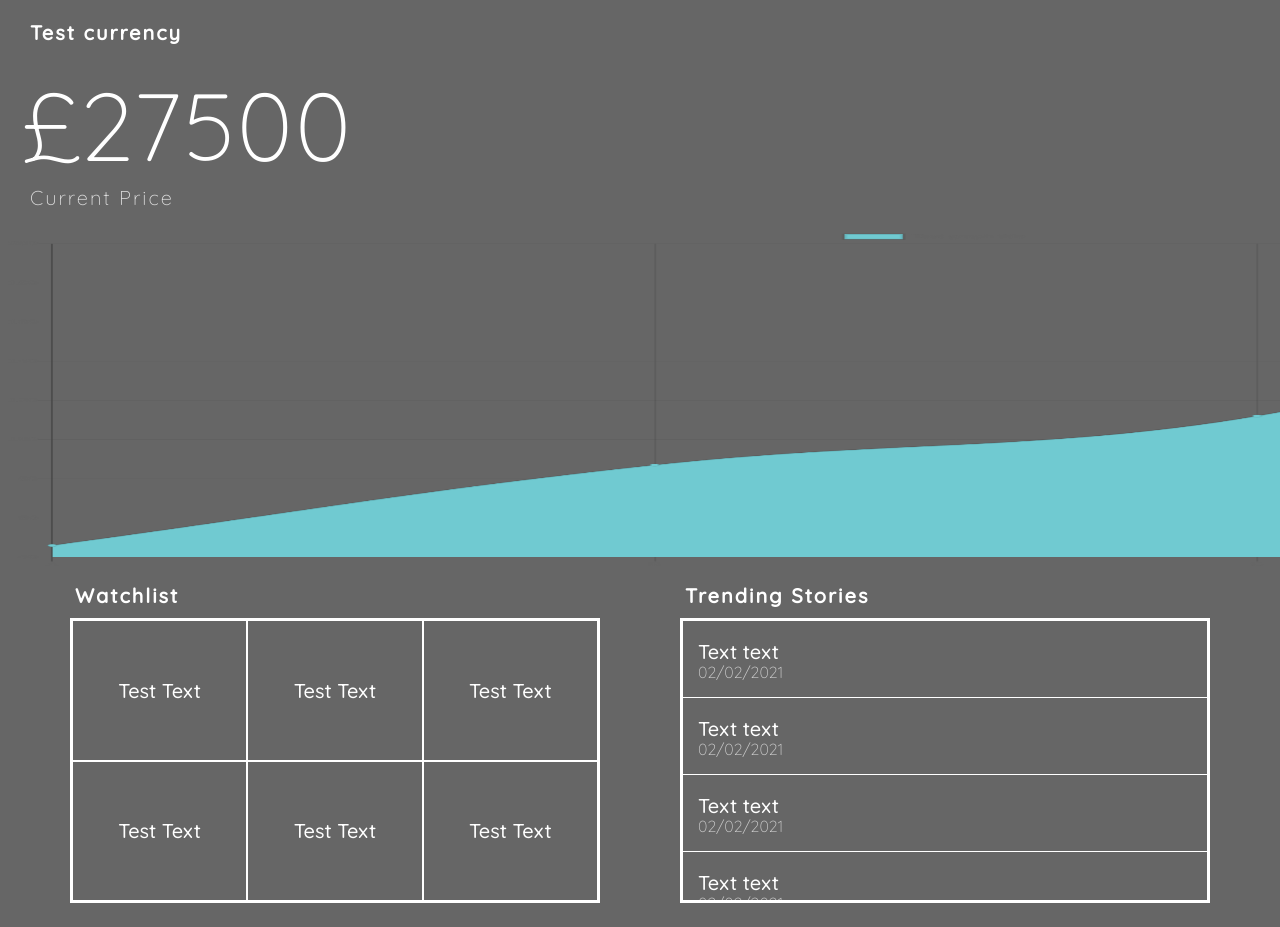
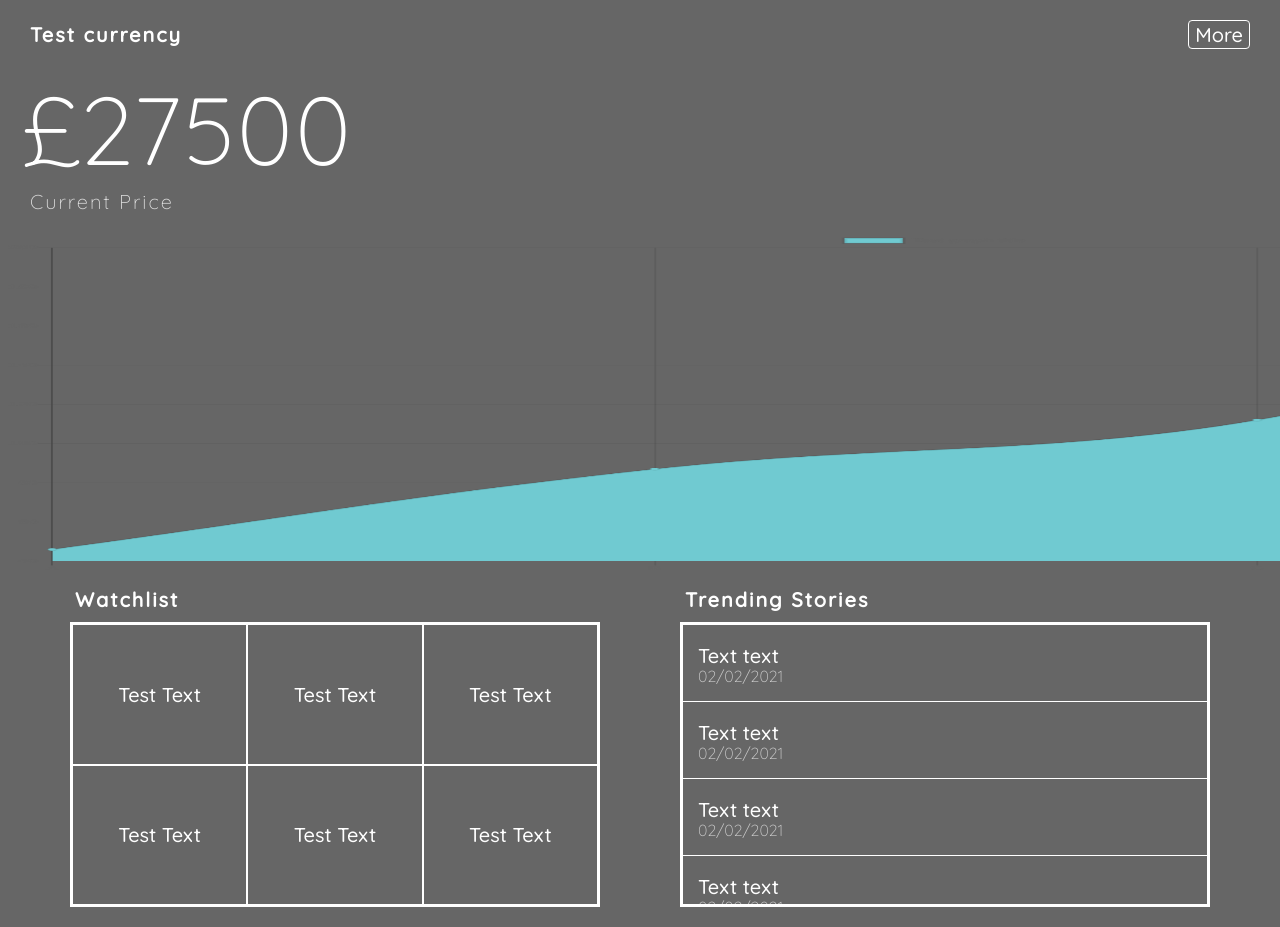
Before and after one commit to guyus15/Crypto-Predictions, a React (Create React App) app in the folder crypto-predictions-react/: page / in a window 1280 px wide. Shown: the top 927 px of the page. Built offline with nearby package versions, Linux system fonts and the light colour scheme; no server answers.

Commit message:
Add new more button

```diff
--- a/crypto-predictions-react/src/App.js
+++ b/crypto-predictions-react/src/App.js
@@ -59,7 +59,6 @@ class App extends React.Component {
       currencyName = `${this.state.currencyInfo.name} (${this.state.currencyInfo.symbol}) `;
     }
 
-
     return (
       <div className="App-container">
           <CurrentPrice name={currencyName} price={currencyPrice}></CurrentPrice>
--- a/crypto-predictions-react/src/Components/CurrentPrice.js
+++ b/crypto-predictions-react/src/Components/CurrentPrice.js
@@ -5,7 +5,10 @@ class CurrentPrice extends React.Component {
   render() {
     return (
       <div className="CurrentPrice-container">
-        <p className="CurrentPrice-name">{this.props.name}</p>
+        <div className="CurrentPrice-name-container">
+          <p className="CurrentPrice-name">{this.props.name}</p>
+          <button className="CurrentPrice-more-button">More</button>
+        </div>
         <p className="CurrentPrice-price">£{this.props.price}</p>
         <p className="CurrentPrice-text">Current Price</p>
       </div>
--- a/crypto-predictions-react/src/stylesheets/CurrentPrice-styles.css
+++ b/crypto-predictions-react/src/stylesheets/CurrentPrice-styles.css
@@ -5,12 +5,40 @@
   letter-spacing: 2px;
 }
 
+.CurrentPrice-name-container {
+  display: flex;
+  flex-direction: row;
+  align-items: center;
+  justify-content: space-between;
+  padding:0 0 20px 10px;
+  width: 100%;
+}
+
 .CurrentPrice-name {
   font-style: normal;
   font-weight: bold;
   font-size: 20px;
   line-height: 25px;
-  padding:0 0 20px 10px;
+}
+
+.CurrentPrice-more-button {
+  font-family: 'Quicksand', sans-serif;
+  background-color: #666;
+  font-size: 20px;
+  cursor: pointer;
+  border: solid 1px #fff;
+  color:#fff;
+  border-radius: 4px;
+  margin:0 20px 0 20px;
+}
+
+.CurrentPrice-more-button:hover {
+  background-color: #fff;
+  color: #666;
+}
+
+.CurrentPrice-more-button:focus {
+  outline: none;
 }
 
 .CurrentPrice-price {
```
